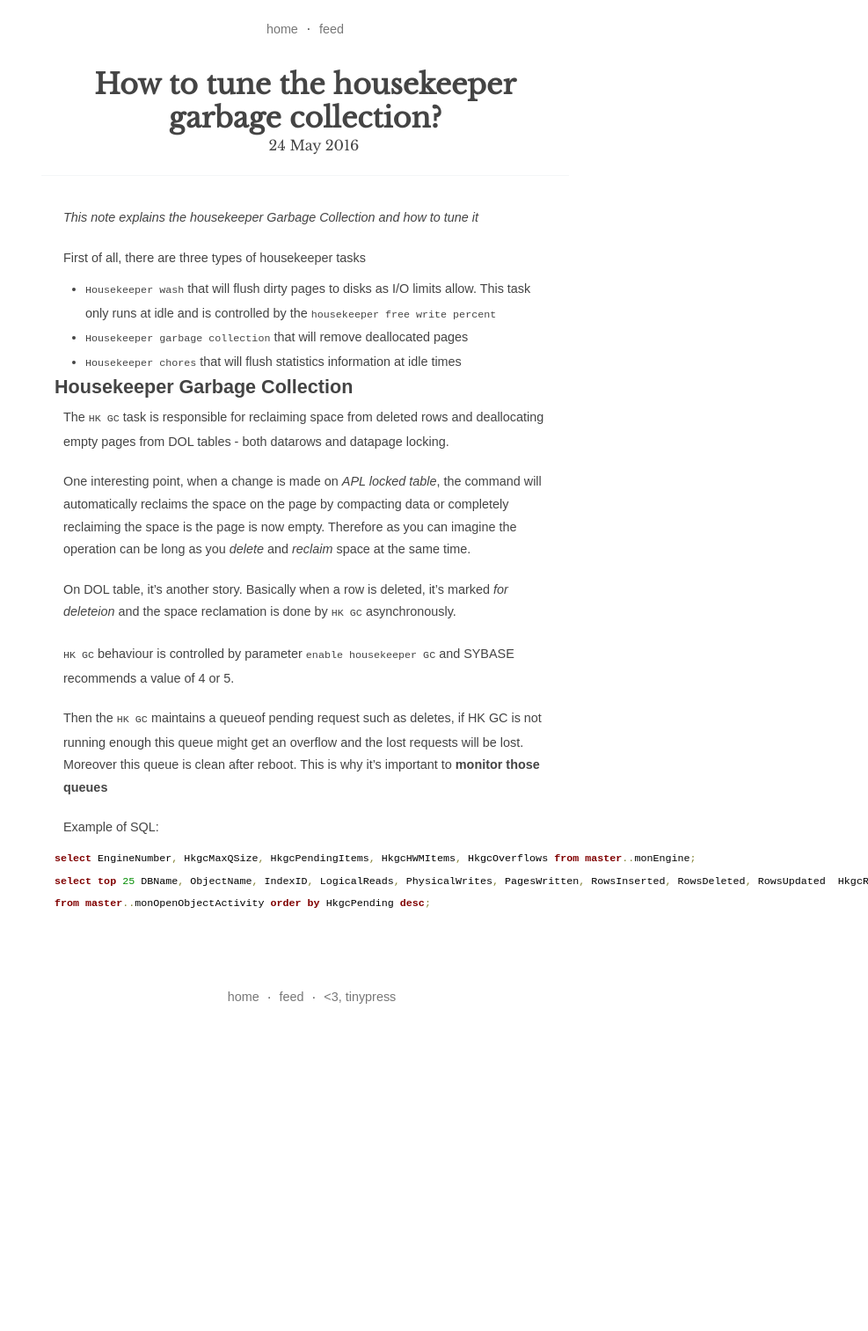
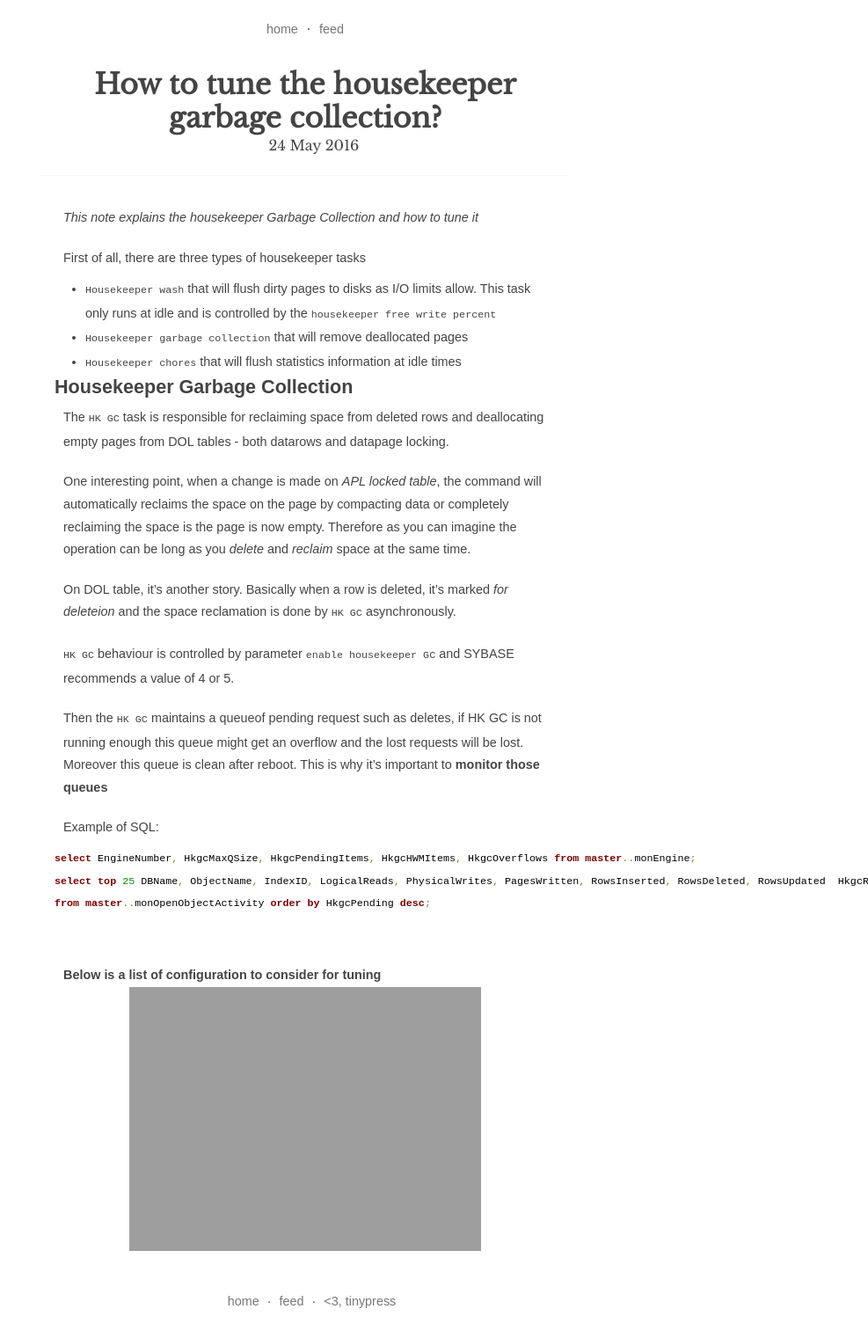
Before and after one commit to fipnova51/fipnova51.github.io, a Jekyll site: the page built from _posts/2016-05-24-how-to-tune-the-housekeeper-garbage-collection.markdown, in a window 1280 px wide. Shown: the whole page at 88% size, without its empty margins (293-1280 px from the left). Built offline with Jekyll 4.4.1, drawn with Linux system fonts in a browser that asks for light colours; before the commit the page ends 1167 px from its top, so only the background shows below that.

Commit message:
Post update: How to tune the housekeeper garbage collection?

```diff
--- a/_posts/2016-05-24-how-to-tune-the-housekeeper-garbage-collection.markdown
+++ b/_posts/2016-05-24-how-to-tune-the-housekeeper-garbage-collection.markdown
@@ -34,3 +34,6 @@ Example of SQL:
 <span style='color:#800000; font-weight:bold; '>from</span> <span style='color:#800000; font-weight:bold; '>master</span><span style='color:#808030; '>.</span><span style='color:#808030; '>.</span>monOpenObjectActivity <span style='color:#800000; font-weight:bold; '>order</span> <span style='color:#800000; font-weight:bold; '>by</span> HkgcPending <span style='color:#800000; font-weight:bold; '>desc</span><span style='color:#808030; '>;</span>
 </pre>
 <br/>
+
+**Below is a list of configuration to consider for tuning**
+![my helpfull post]({{ site.url }}/assets/pictures/checkpoint_housekeeper_tuning_starting_points.png)
```
